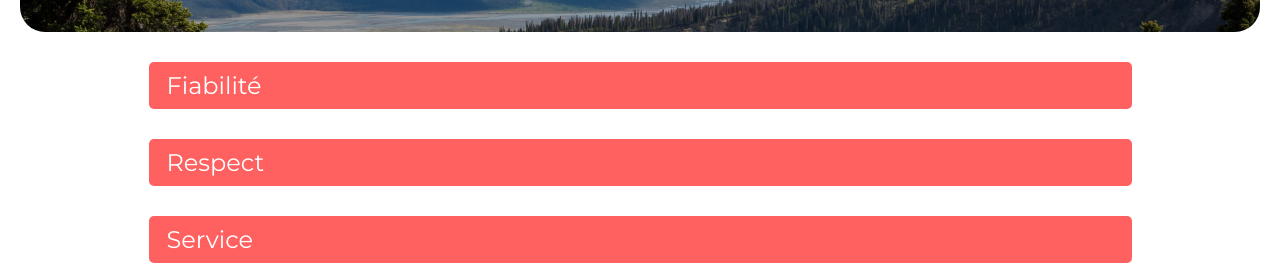
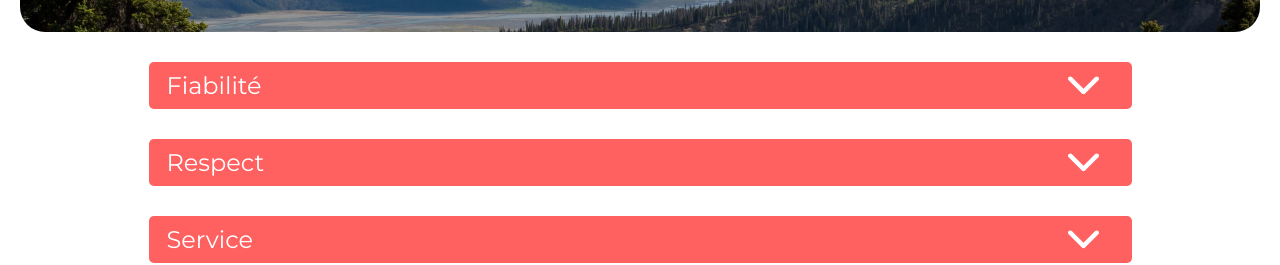
Before and after one commit to BenoitDx/P6OC, a React (Create React App) app in the folder kasa/: page /About in a window 1280 px wide. Shown: the part 541-806 px from the top of the page. Built offline with nearby package versions, Linux system fonts and the light colour scheme.

Commit message:
Animation css Transtition collapse

```diff
--- a/kasa/src/componemts/AccommodationContainer.js
+++ b/kasa/src/componemts/AccommodationContainer.js
@@ -1,18 +1,23 @@
 import React from "react";
-import { useParams, Navigate, Route } from "react-router-dom";
+import { useParams, Route } from "react-router-dom";
 import data from "../data/logementData.json"
+import Error from "../pages/Error";
+import Cards from "./Cards";
 
 const AccommodationContainer = () => {
     const { id } = useParams();
     const cardData = data.find((item) => item.id === id);
 
     if (!cardData) {
-      return <h1>Test</h1>;
+      return
+      <Route path="/*" element={!cardData && <Error />} />
     }
 
     return (
       <div>
-        <h1>TEST</h1>
+        <Cards/>
+
+
       </div>
     );
   };
--- a/kasa/src/componemts/Cards.js
+++ b/kasa/src/componemts/Cards.js
@@ -9,7 +9,7 @@ const Cards = () => {
         <div className='card-container'>
             <div className='card-box'>
               {data.map((item) => (
-                <Link to={`/logements/${item.id}`} key={item.id} className='card-box'>
+              <Link to={`/Accommodations/${item.id}`} key={item.id} className='card-box'>
                   <div className='card'>
                     <img className='card-cover' src={item.cover} alt='image logement' />
                     <div className='card-overlay'></div>
--- a/kasa/src/componemts/Collapse.js
+++ b/kasa/src/componemts/Collapse.js
@@ -1,5 +1,6 @@
 import React, { useState } from 'react';
 import '../styles/Collapse.css'
+import up from '../images/up.svg'
 
 function Collapse({ title, text }) {
   const [show, setShow] = useState(false);
@@ -12,6 +13,12 @@ function Collapse({ title, text }) {
     <div className='collapse-about' onClick={handleToggle}>
       <div className='collapse-header-about'>
         <span className='collapse-title-about'>{title}</span>
+        <img
+          className={`direction-vector ${show ? 'rotate' : ''}`}
+          src={up}
+          alt="close collapse"
+          aria-label='close collapse'
+        />
       </div>
 
       {show ? <p className='collapse-text-about'>{text}</p> : null}
--- a/kasa/src/styles/Collapse.css
+++ b/kasa/src/styles/Collapse.css
@@ -22,6 +22,7 @@
     border-radius: 5px;
     margin-left: 20px;
     margin-right: 20px;
+
 }
 
 .collapse-text-about{
@@ -35,6 +36,7 @@
     margin-left: 20px;
     margin-right: 20px;
     text-align: left;
+
 }
 
 .direction-vector {
@@ -45,3 +47,19 @@
     transform: rotate(180deg);
     transition: 0.3s ease;
   }
+
+
+.collapse-text-about {
+    max-height: 0;
+    overflow: hidden;
+    animation: expandText 2s ease-in-out forwards;
+  }
+
+@keyframes expandText {
+    0% {
+      max-height: 0;
+    }
+    100% {
+      max-height: 500px;
+    }
+  }
```
Also changed, not shown: kasa/src/images/up.svg (added).
